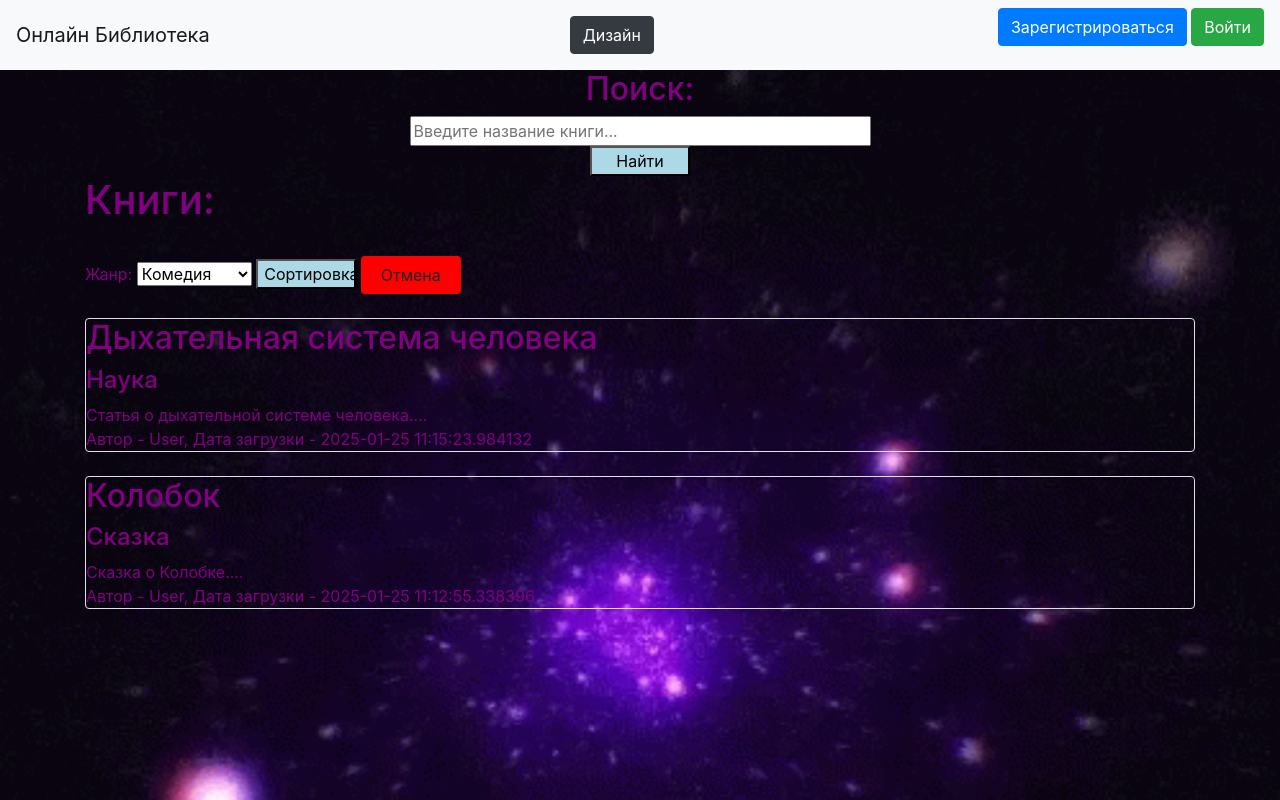
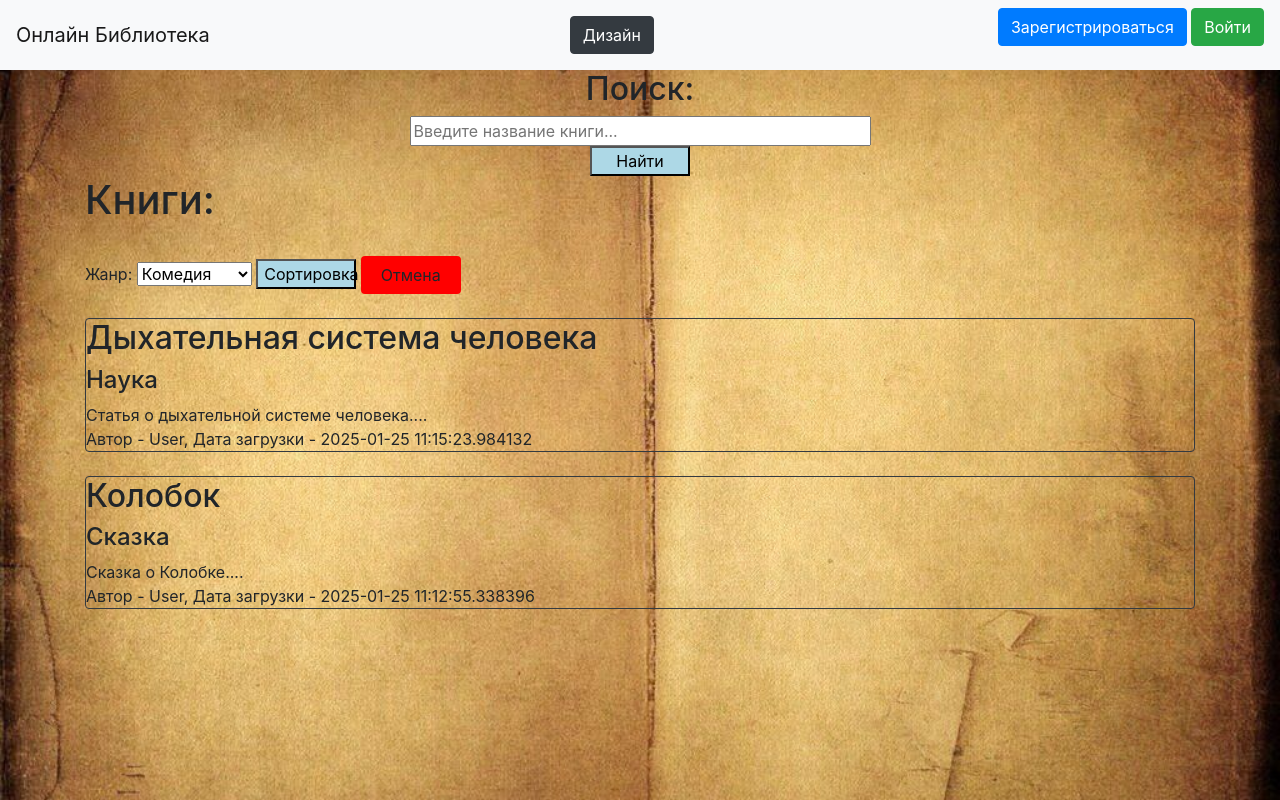
Before and after one commit to MyGit134/site-project, a Flask app: page / in a window 1280 px wide. Run offline with Flask 3, Linux system fonts and the light colour scheme; data comes from the database, SQL or seed files in the repository; both versions use the stored data as it was after the commit; some libraries are stand-ins or nearby versions.

Commit message:
Последние изменения

```diff
--- a/main.py
+++ b/main.py
@@ -465,6 +465,6 @@ def main():  # Подключение к базе данных и запуск
     app.run()
 
 
-if __name__ == '__main__':  # Запуск программы
+if __name__ == '__main__':  # Запуск программы (IP Адрес: 127.0.0.1:5000)
     maintenance = False
     main()
--- a/static/css/text.css
+++ /dev/null
@@ -1,7 +0,0 @@
-h1 { color: purple; }
-h2 { color: purple; }
-h3 { color: purple; }
-h4 { color: purple; }
-div { color: purple; }
-label { color: purple; }
-body { color: purple; }
--- a/templates/base.html
+++ b/templates/base.html
@@ -9,8 +9,8 @@
           crossorigin="anonymous">
     {% if not 'disable_css' in session %}
     <link rel="stylesheet" type="text/css" href="{{ url_for('static', filename='css/text.css') }}">
+    {% endif %}
     <link rel="icon" href="static/siteicon.jpg">
-    {% endif %}
     <title>{% block title %}{% endblock %}</title>
 </head>
 <body>
@@ -47,7 +47,7 @@
 {% if not 'disable_css' in session %}
     <style>
   body {
-    background-image: url('{{ url_for('static', filename='image.gif') }}');;
+    background-image: url('{{ url_for('static', filename='background.jpg') }}');;
     background-repeat: no-repeat;
     background-attachment: fixed;
     background-size: cover;
--- a/templates/index.html
+++ b/templates/index.html
@@ -30,7 +30,7 @@
 </form>
 <br>
 {% for item in books%}
-<div class="col-md6 border rounded">
+<div class="col-md6 border border-dark rounded">
     <h2>{{item.name}}</h2>
     <h4>{{item.main_genre}}</h4>
     <div>
```
Also changed, not shown: README.txt, db/books.db, static/background.jpg (added), static/css/background.css (deleted), static/image.gif (deleted).
